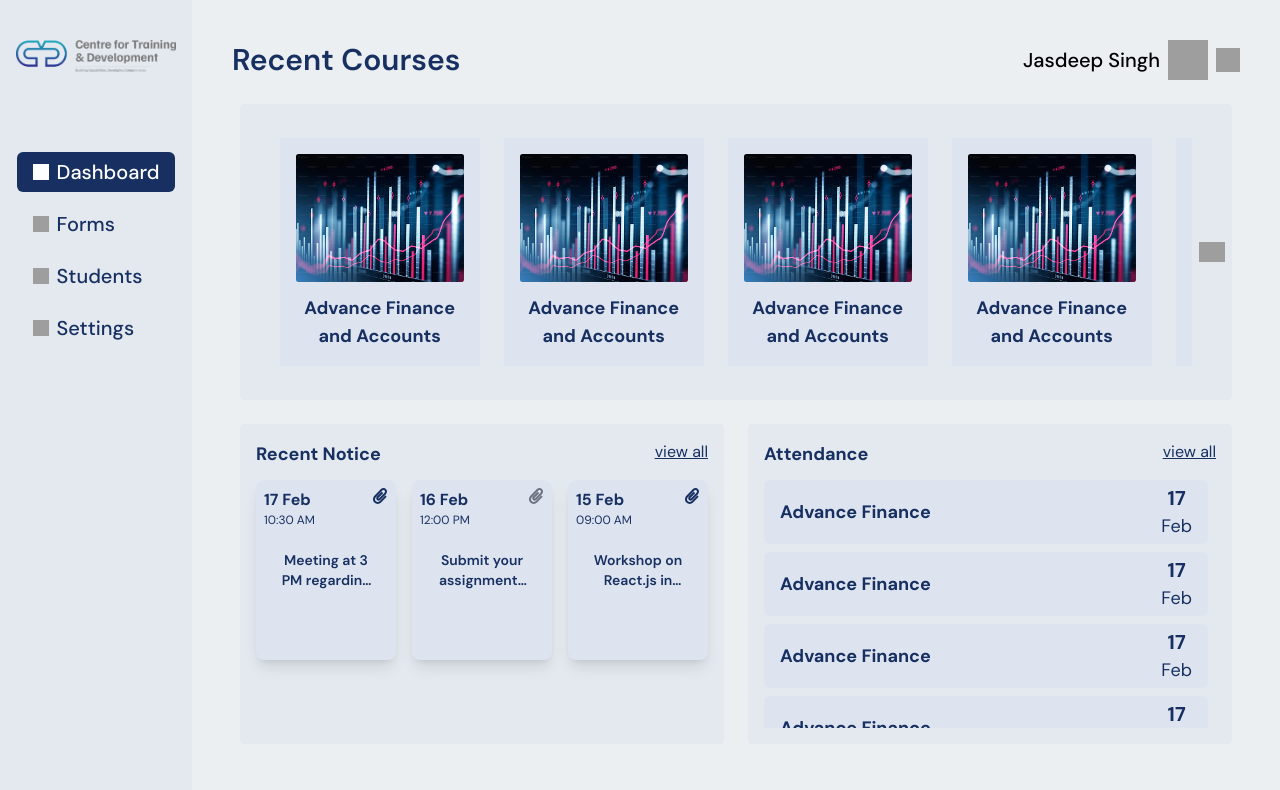
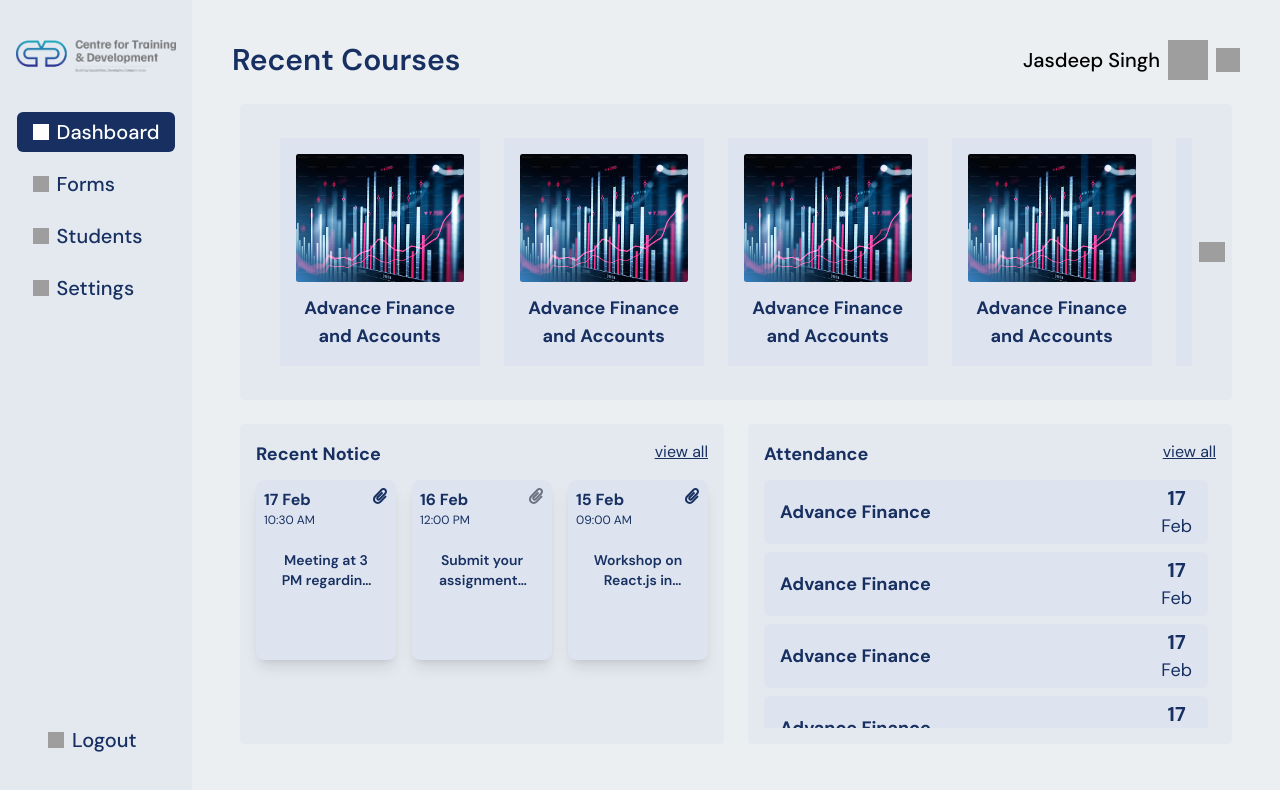
Before and after one commit to Ady1506/ctd_frontend, a React (Vite) app: page /Dashboard in a window 1280 px wide. Shown: the top 790 px of the page. Built offline with nearby package versions, Linux system fonts and the light colour scheme; sample sign-in values are in the browser's storage; grey boxes are pictures that could not be loaded.

Commit message:
protected

```diff
--- a/src/App.jsx
+++ b/src/App.jsx
@@ -1,4 +1,4 @@
-// import { BrowserRouter as Router, Route, Routes } from 'react-router-dom';
+// import { BrowserRouter as Router, Route, Routes, useLocation } from 'react-router-dom';
 // import Navbar from './components/Navbar';
 // import Dashboard from './Pages/Dashboard';
 // import Forms from './Pages/Forms';
@@ -9,30 +9,50 @@
 // import CourseDescription from './components/CourseS/CourseDescription';
 // import Login from './Pages/Login';
 
+// function LayoutWithNavbar() {
+//   return (
+//     <div className='bg-[#EBEFF2] body flex flex-row'>
+//       <Navbar />
+//       <div className='sub-body flex w-[85%]'>
+//         <Routes>
+//           <Route path='/Dashboard' element={<Dashboard />} />
+//           <Route path='/forms' element={<Forms />} />
+//           <Route path='/students' element={<Students />} />
+//           <Route path='/settings' element={<Ssetting />} />
+//           <Route path='/courses' element={<Courses />} />
+//           <Route path='/attendance' element={<Attendance />} />
+//           <Route path='/courseDescription' element={<CourseDescription />} />
+//           <Route path='*' element={<h1>404 Not Found</h1>} />
+//         </Routes>
+//       </div>
+//     </div>
+//   );
+// }
+
+// function AppRoutes() {
+//   const location = useLocation();
+
+//   return location.pathname === '/' ? (
+//     <Routes>
+//       <Route path='/' element={<Login />} />
+//     </Routes>
+//   ) : (
+//     <LayoutWithNavbar />
+//   );
+// }
+
 // function App() {
 //   return (
 //     <Router>
-//       <div className='bg-[#EBEFF2] body flex flex-row'>
-//         <Navbar />
-//         <div className='sub-body flex w-[85%]'>
-//           <Routes>
-//             <Route path='/' element={<Login />} />
-//             <Route path='/Dashboard' element={<Dashboard />} />
-//             <Route path='/forms' element={<Forms />} />
-//             <Route path='/students' element={<Students />} />
-//             <Route path='/settings' element={<Ssetting />} />
-//             <Route path='/courses' element={<Courses />} />
-//             <Route path='/attendance' element={<Attendance />} />
-//             <Route path='/courseDescription' element={<CourseDescription />} />
-//           </Routes>
-//         </div>
-//       </div>
+//       <AppRoutes />
 //     </Router>
-//   )
+//   );
 // }
 
-// export default App
-import { BrowserRouter as Router, Route, Routes, useLocation } from 'react-router-dom';
+// export default App;
+
+// App.jsx
+import { BrowserRouter as Router, Route, Routes } from 'react-router-dom';
 import Navbar from './components/Navbar';
 import Dashboard from './Pages/Dashboard';
 import Forms from './Pages/Forms';
@@ -42,6 +62,7 @@ import Courses from './Pages/Courses';
 import Attendance from './Pages/Attendance';
 import CourseDescription from './components/CourseS/CourseDescription';
 import Login from './Pages/Login';
+import ProtectedRoute from './components/ProtectedRoutes';
 
 function LayoutWithNavbar() {
   return (
@@ -63,22 +84,18 @@ function LayoutWithNavbar() {
   );
 }
 
-function AppRoutes() {
-  const location = useLocation();
-
-  return location.pathname === '/' ? (
-    <Routes>
-      <Route path='/' element={<Login />} />
-    </Routes>
-  ) : (
-    <LayoutWithNavbar />
-  );
-}
-
 function App() {
   return (
     <Router>
-      <AppRoutes />
+      <Routes>
+        {/* Public Route */}
+        <Route path='/' element={<Login />} />
+
+        {/* Protected Routes */}
+        <Route element={<ProtectedRoute />}>
+          <Route path='/*' element={<LayoutWithNavbar />} />
+        </Route>
+      </Routes>
     </Router>
   );
 }
--- a/src/components/Navbar.jsx
+++ b/src/components/Navbar.jsx
@@ -4,19 +4,21 @@ import { useNavigate, useLocation } from 'react-router-dom';
 const Navbar = () => {
     const location = useLocation();
     const [selected, setSelect] = useState('Dashboard');
+    const navigate = useNavigate();
+    const [role, setRole] = useState('student');
+
     useEffect(() => {
         const path = location.pathname.replace('/', '');
-        setSelect(path.charAt(0).toUpperCase() + path.slice(1)); // Capitalize first letter
+        setSelect(path.charAt(0).toUpperCase() + path.slice(1));
     }, [location]);
-    const [role, setRole] = useState('student'); // Change this dynamically based on login
-    const navigate = useNavigate();
+
     useEffect(() => {
         const storedRole = localStorage.getItem("role");
         if (storedRole && ["admin", "student", "teacher"].includes(storedRole)) {
             setRole(storedRole);
         }
     }, []);
-    // Define navigation items for different roles
+
     const navItems = {
         admin: [
             { name: 'Dashboard', icon: 'https://img.icons8.com/?size=100&id=6ocfyfPqD0qz&format=png&color=173061' },
@@ -38,13 +40,21 @@ const Navbar = () => {
         ],
     };
 
+    const handleLogout = () => {
+        localStorage.removeItem("role");
+        localStorage.removeItem("token");
+        navigate("/");
+    };
+
     return (
         <>
-            <div className="navbar hidden lg:flex flex-col bg-lblue h-[100vh] w-[15%] px-4 py-10 gap-20">
+            {/* Desktop Sidebar */}
+            <div className="navbar hidden lg:flex flex-col bg-lblue h-[100vh] w-[15%] px-4 py-10 justify-between">
+                <div>
                     <div className="logo hidden lg:block">
                         <img src="logo.png" alt="Logo" />
                     </div>
-                <div className="nav-links hidden lg:flex flex-col h-full justify-start items-center gap-6">
+                    <div className="nav-links hidden lg:flex flex-col h-full justify-start items-center gap-6 mt-10">
                         <div className="flex flex-col gap-3">
                             {navItems[role].map((item) => (
                                 <div
@@ -66,6 +76,23 @@ const Navbar = () => {
                     </div>
                 </div>
 
+                {/* Logout Button */}
+                <div className="logout-section flex flex-col items-start pl-4">
+                    <div
+                        className="flex flex-row items-center py-1.5 px-4 rounded-md cursor-pointer transition-colors duration-300"
+                        onClick={handleLogout}
+                    >
+                        <img
+                            src="https://img.icons8.com/?size=100&id=2445&format=png&color=173061"
+                            alt="Logout"
+                            className="h-4 w-4 mr-2"
+                        />
+                        <button className="text-xl font-medium text-dblue">Logout</button>
+                    </div>
+                </div>
+            </div>
+
+            {/* Mobile Nav (no logout here for now) */}
             <div className="mobile-nav lg:hidden fixed bottom-0 left-0 w-full bg-lblue flex justify-around py-4 shadow-md">
                 {navItems[role].map((item) => (
                     <button
--- /dev/null
+++ b/src/components/ProtectedRoutes.jsx
@@ -0,0 +1,9 @@
+import React from 'react';
+import { Navigate, Outlet } from 'react-router-dom';
+
+const ProtectedRoute = () => {
+  const token = localStorage.getItem('token');
+  return token ? <Outlet /> : <Navigate to="/" replace />;
+};
+
+export default ProtectedRoute;
```
Lines whose indentation alone changed are shown as unchanged.
